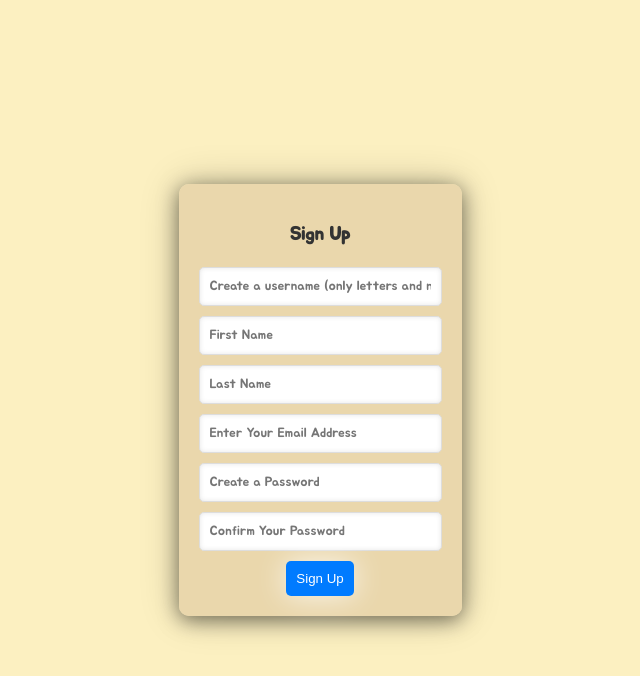
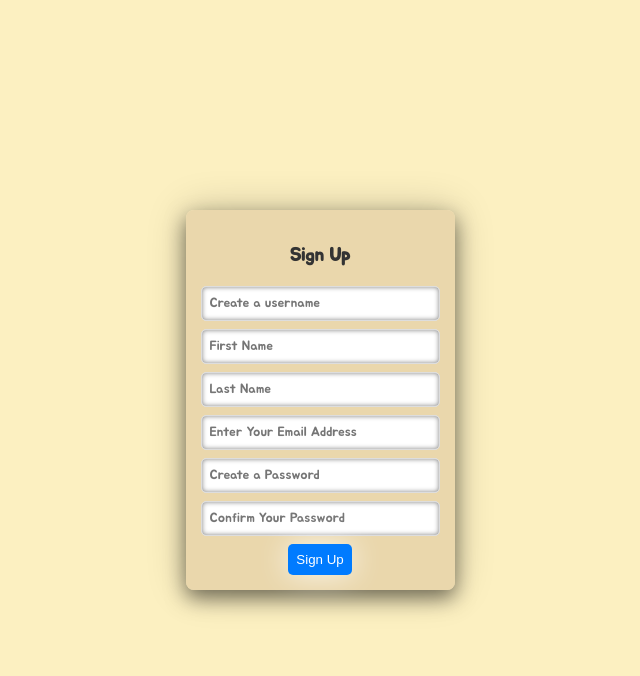
Before and after one commit to kure690/StudentHub, a Django app: page /signup in a window 1280 px wide. Shown: the top 676 px of the page, without its empty margins (320-960 px from the left). Run offline with Django 5.2, Linux system fonts and the light colour scheme.

Commit message:
Camus2nd Changes

```diff
--- a/templates/authentication/signup.html
+++ b/templates/authentication/signup.html
@@ -11,12 +11,12 @@
     <link rel="stylesheet" href="https://fonts.googleapis.com/css2?family=Jua&display=swap">
   </head>
   <body style="background-color: #FCF0C1; margin: 0; display: flex; align-items: center; justify-content: center; height: 100vh; font-family: 'Jua', sans-serif;">
-    <div style="background-color: rgba(231, 209, 168, 0.8); padding: 20px; border-radius: 10px; box-shadow: 0 4px 20px rgba(0, 0, 0, 0.5), 0 0 40px rgba(0, 0, 0, 0.2); text-align: center;">
+    <div style="background-color: rgba(231, 209, 168, 0.8); padding: 15px; border-radius: 8px; box-shadow: 0 8px 20px rgba(0, 0, 0, 0.5), 0 0 40px rgba(0, 0, 0, 0.2); text-align: center;">
       {% for message in messages %}
         <div
           class="alert alert-{{ message.tags }} alert-dismissable fade show"
           role="alert"
-          style="background-color: rgba(252, 240, 193, 0.8); color: #333; padding: 10px; margin-bottom: 10px; border: 1px solid #ddd; border-radius: 5px;"
+          style="background-color: rgba(252, 240, 193, 0.8); color: #333; padding: 8px; margin-bottom: 8px; border: 1px solid #ddd; border-radius: 5px;"
         >
           <strong>Message:</strong> {{ message }}
           <button
@@ -29,18 +29,17 @@
           </button>
         </div>
       {% endfor %}
-
       <h3 style="color: #333;">Sign Up</h3>
 
-      <form action="/signup" method="post" style="margin-top: 20px;">
+      <form action="/signup" method="post" style="margin-top: 15px;">
         {% csrf_token %}
         <input
           type="text"
           id="username"
           name="username"
-          placeholder="Create a username (only letters and numbers)"
+          placeholder="Create a username"
           required
-          style="padding: 10px; border: 1px solid #ddd; border-radius: 5px; margin-bottom: 10px; font-family: 'Jua', sans-serif; box-shadow: inset 0 0 5px rgba(0,0,0,0.1);"
+          style="padding: 8px; border: 1px solid #ddd; border-radius: 5px; margin-bottom: 8px; font-family: 'Jua', sans-serif; box-shadow: inset 0 0 5px rgba(0,0,0,0.5);"
         />
         <br />
 
@@ -50,7 +49,7 @@
           name="fname"
           placeholder="First Name"
           required
-          style="padding: 10px; border: 1px solid #ddd; border-radius: 5px; margin-bottom: 10px; font-family: 'Jua', sans-serif; box-shadow: inset 0 0 5px rgba(0,0,0,0.1);"
+          style="padding: 8px; border: 1px solid #ddd; border-radius: 5px; margin-bottom: 8px; font-family: 'Jua', sans-serif; box-shadow: inset 0 0 5px rgba(0,0,0,0.5);"
         />
         <br />
 
@@ -60,7 +59,7 @@
           name="lname"
           placeholder="Last Name"
           required
-          style="padding: 10px; border: 1px solid #ddd; border-radius: 5px; margin-bottom: 10px; font-family: 'Jua', sans-serif; box-shadow: inset 0 0 5px rgba(0,0,0,0.1);"
+          style="padding: 8px; border: 1px solid #ddd; border-radius: 5px; margin-bottom: 8px; font-family: 'Jua', sans-serif; box-shadow: inset 0 0 5px rgba(0,0,0,0.5);"
         />
         <br />
 
@@ -70,7 +69,7 @@
           name="email"
           placeholder="Enter Your Email Address"
           required
-          style="padding: 10px; border: 1px solid #ddd; border-radius: 5px; margin-bottom: 10px; font-family: 'Jua', sans-serif; box-shadow: inset 0 0 5px rgba(0,0,0,0.1);"
+          style="padding: 8px; border: 1px solid #ddd; border-radius: 5px; margin-bottom: 8px; font-family: 'Jua', sans-serif; box-shadow: inset 0 0 5px rgba(0,0,0,0.5);"
         />
         <br />
 
@@ -80,7 +79,7 @@
           name="password1"
           placeholder="Create a Password"
           required
-          style="padding: 10px; border: 1px solid #ddd; border-radius: 5px; margin-bottom: 10px; font-family: 'Jua', sans-serif; box-shadow: inset 0 0 5px rgba(0,0,0,0.1);"
+          style="padding: 8px; border: 1px solid #ddd; border-radius: 5px; margin-bottom: 8px; font-family: 'Jua', sans-serif; box-shadow: inset 0 0 5px rgba(0,0,0,0.5);"
         />
         <br />
 
@@ -90,11 +89,11 @@
           name="password2"
           placeholder="Confirm Your Password"
           required
-          style="padding: 10px; border: 1px solid #ddd; border-radius: 5px; margin-bottom: 10px; font-family: 'Jua', sans-serif; box-shadow: inset 0 0 5px rgba(0,0,0,0.1);"
+          style="padding: 8px; border: 1px solid #ddd; border-radius: 5px; margin-bottom: 8px; font-family: 'Jua', sans-serif; box-shadow: inset 0 0 5px rgba(0,0,0,0.5);"
         />
         <br />
 
-        <button type="submit" style="background-color: #007bff; color: #fff; padding: 10px; border: none; cursor: pointer; border-radius: 5px; box-shadow: 0 0 30px rgba(255, 255, 255, 0.8);">Sign Up</button>
+        <button type="submit" style="background-color: #007bff; color: #fff; padding: 8px; border: none; cursor: pointer; border-radius: 5px; box-shadow: 0 0 30px rgba(255, 255, 255, 0.8);">Sign Up</button>
       </form>
     </div>
     <script src="" async defer></script>
```
Also changed, not shown: templates/authentication/index.html (+5 -5 lines), templates/authentication/signin.html (+8 -8 lines), db.sqlite3.
